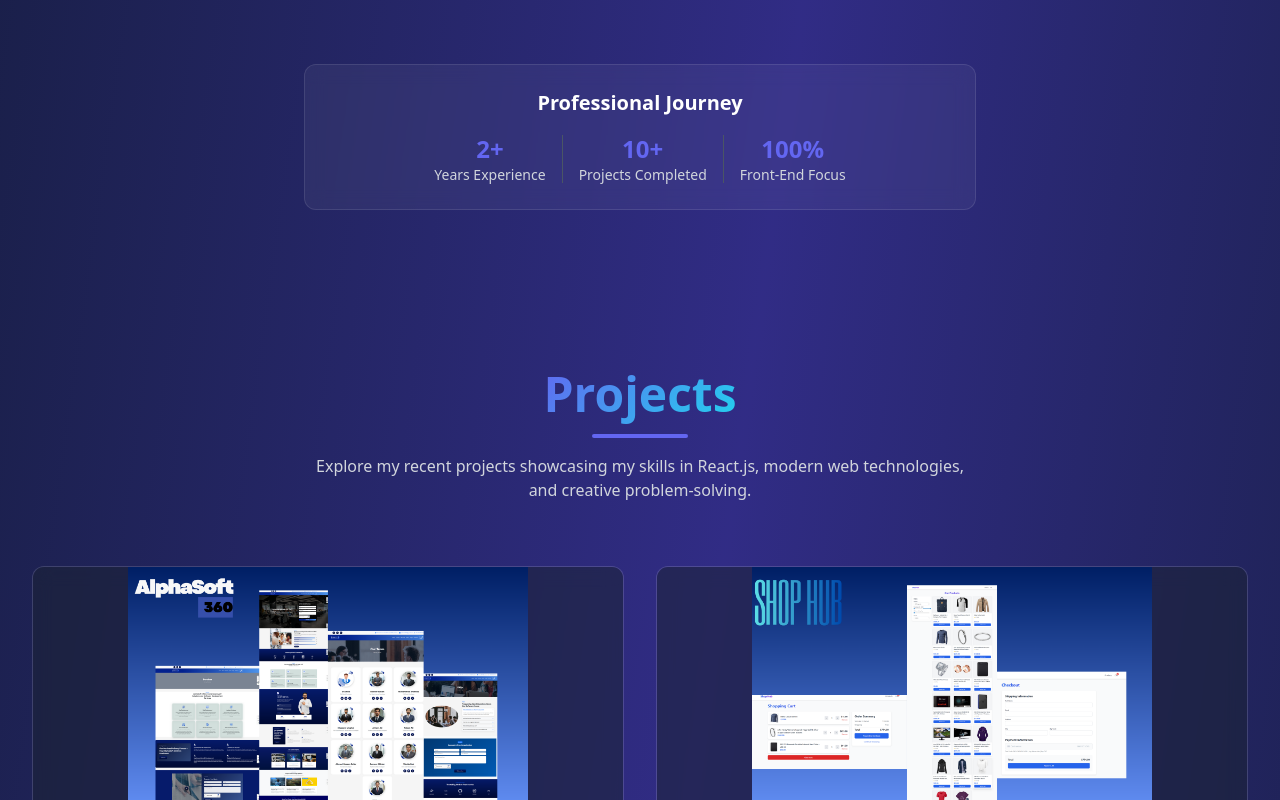
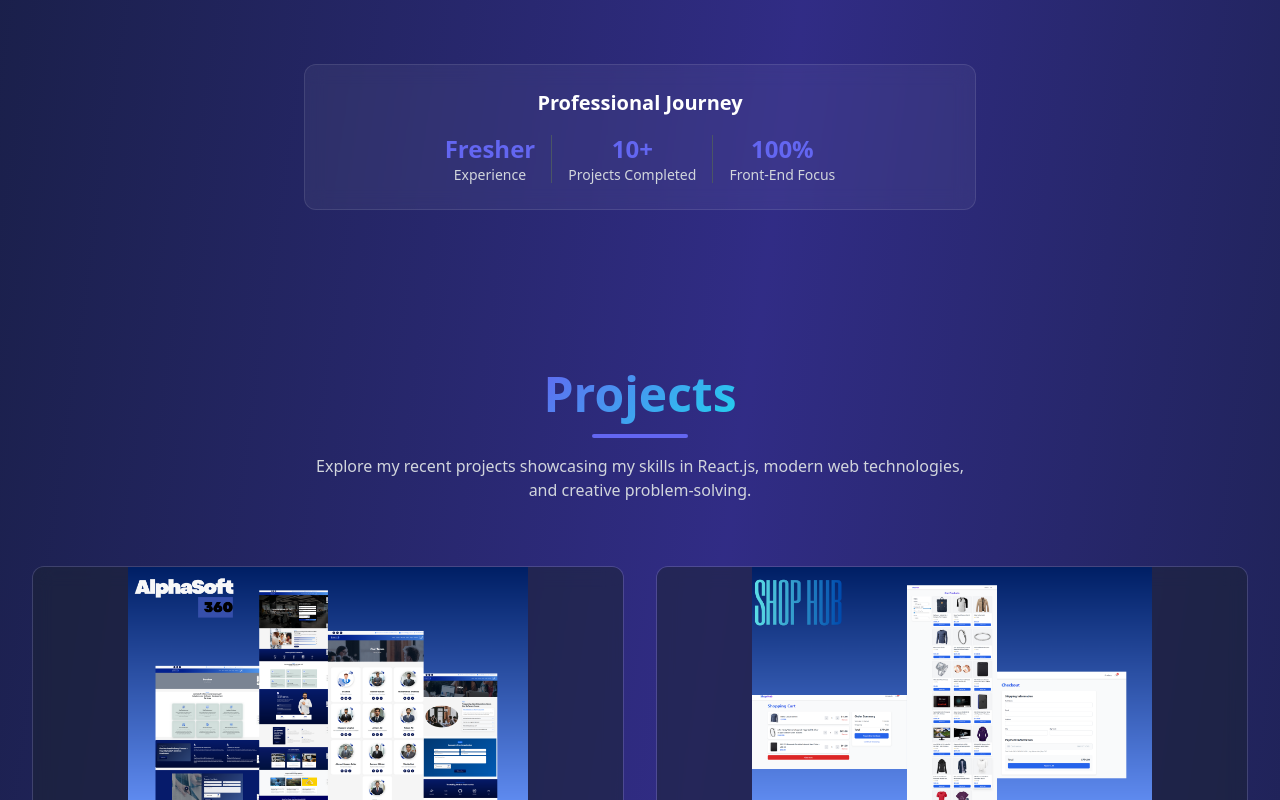
Before and after one commit to arham-ali1323/Personal-Portfoilio, a React (Vite) app: page / in a window 1280 px wide. Shown: the part 3380-4180 px from the top of the page. Built offline with nearby package versions, Linux system fonts and the light colour scheme.

Commit message:
update experience and contact section

```diff
--- a/index.html
+++ b/index.html
@@ -2,7 +2,7 @@
 <html lang="en">
   <head>
     <meta charset="UTF-8" />
-    <link rel="icon" type="image/svg+xml" href="public/logo.png" />
+    <link rel="icon" type="image/svg+xml" href="/logo.png" />
     <meta name="viewport" content="width=device-width, initial-scale=1.0" />
     <title>Arham Ali - Front-End Web Developer</title>
     <meta name="description" content="Personal portfolio of Arham Ali, a Front-End Web Developer specializing in React.js and modern web technologies." />
--- a/src/components/ContactSection.jsx
+++ b/src/components/ContactSection.jsx
@@ -16,8 +16,8 @@ const ContactSection = () => {
     {
       icon: FaEnvelope,
       label: 'Email',
-      value: 'arham.ali1323@gmail.com',
-      href: 'mailto:arham.ali1323@gmail.com',
+      value: 'arhamali.dev@gmail.com',
+      href: 'mailto:arhamali.dev@gmail.com',
     },
     {
       icon: FaPhone,
--- a/src/components/ExperienceSection.jsx
+++ b/src/components/ExperienceSection.jsx
@@ -174,8 +174,8 @@ const ExperienceSection = () => {
             </h3>
             <div className="flex items-center justify-center space-x-4 text-gray-300">
               <div className="text-center">
-                <div className="text-2xl font-bold text-primary">2+</div>
-                <div className="text-sm">Years Experience</div>
+                <div className="text-2xl font-bold text-primary">Fresher</div>
+                <div className="text-sm">Experience</div>
               </div>
               <div className="w-px h-12 bg-gray-600"></div>
               <div className="text-center">
```
Also changed, not shown: 4 other files (tests, documents, lock files or other folders).
